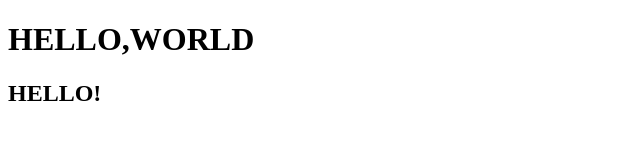
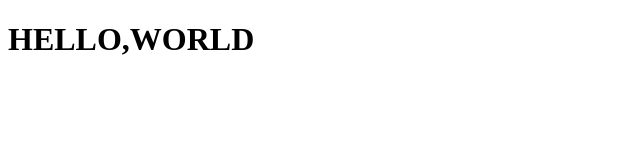
Before and after one commit to chie-fujiwara/git_test, a plain HTML site: page index.html in a window 1280 px wide. Shown: the whole page, without its empty margins (0-640 px from the left). Drawn offline with Linux system fonts and the light colour scheme.

Commit message:
delete h2

```diff
--- a/index.html
+++ b/index.html
@@ -10,7 +10,6 @@
 
 <body>
     <h1>HELLO,WORLD</h1>
-    <h2>HELLO!</h2>
 
 </body>
 
```
